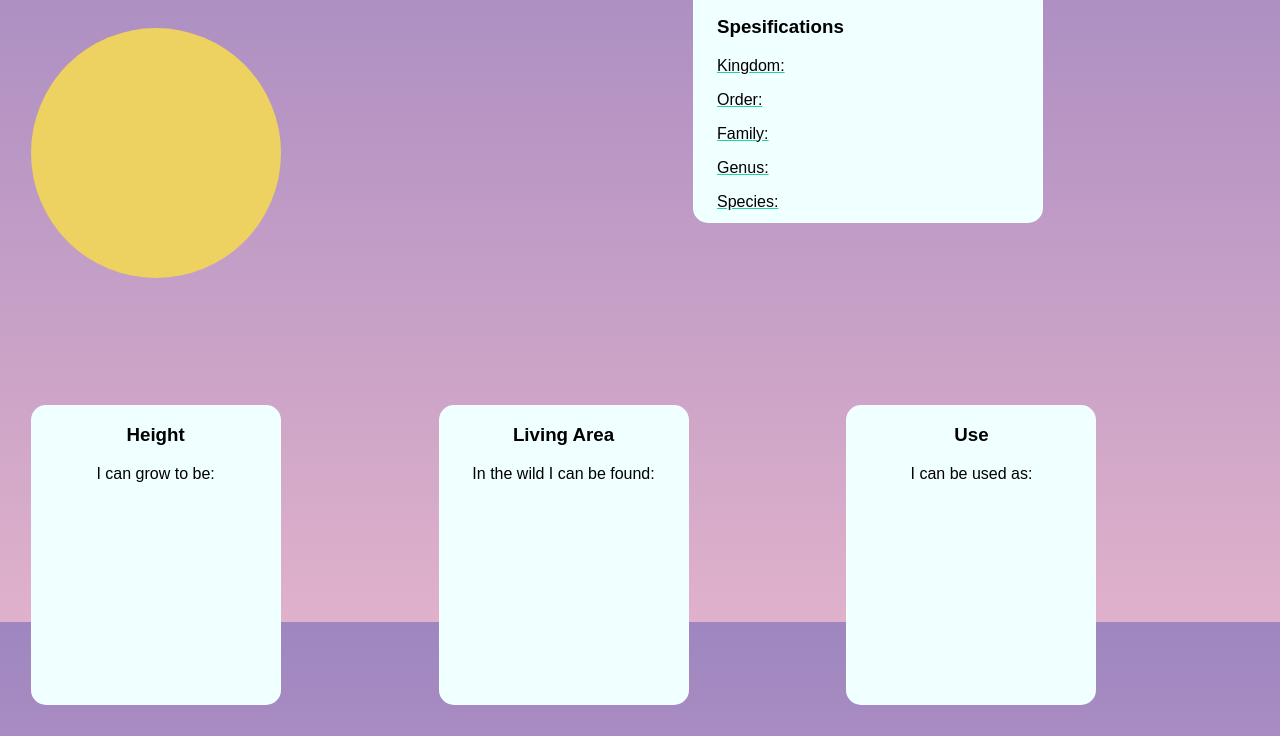
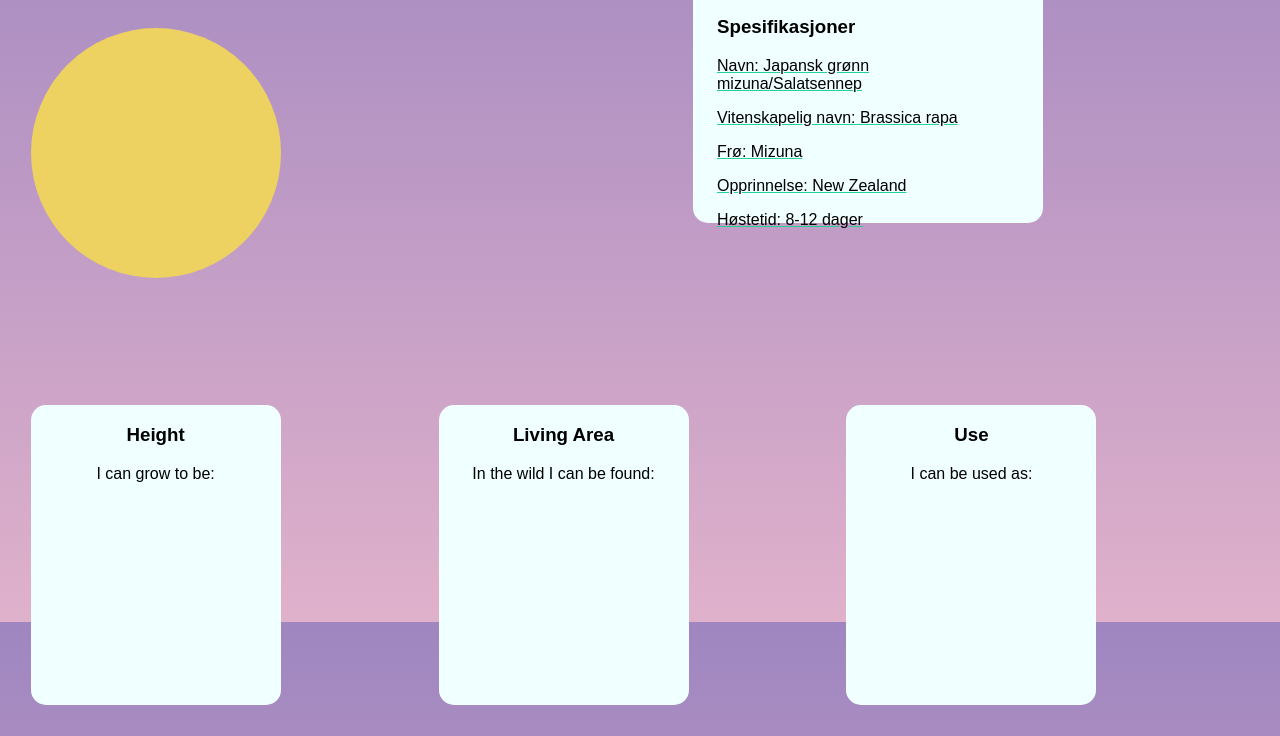
Before and after one commit to Geka19/IDG3006_Team4, a plain HTML site: page TestWebApl/about.html in a window 1280 px wide. Shown: the part 178-914 px from the top of the page. Drawn offline with Linux system fonts and the light colour scheme.

Commit message:
Smal changes
started on about and added faces

```diff
--- a/TestWebApl/about.html
+++ b/TestWebApl/about.html
@@ -28,12 +28,12 @@
 
                 <div class="InfoText">
                     <div class="InfoTextChanges">
-                        <h3>Spesifications</h3>
-                        <p>Kingdom: </p>
-                        <p>Order: </p>
-                        <p>Family: </p>
-                        <p>Genus: </p>
-                        <p>Species: </p>
+                        <h3>Spesifikasjoner</h3>
+                        <p>Navn: Japansk grønn mizuna/Salatsennep</p>
+                        <p>Vitenskapelig navn: Brassica rapa</p>
+                        <p>Frø: Mizuna</p>
+                        <p>Opprinnelse: New Zealand</p>
+                        <p>Høstetid: 8-12 dager</p>
                     </div>
                 </div>
             </div>
```
Also changed, not shown: TestWebApl/SVG/Faces/Happy.svg (added), TestWebApl/SVG/Faces/Sad-blue.svg (added), TestWebApl/SVG/Faces/Sadred.svg (added).
